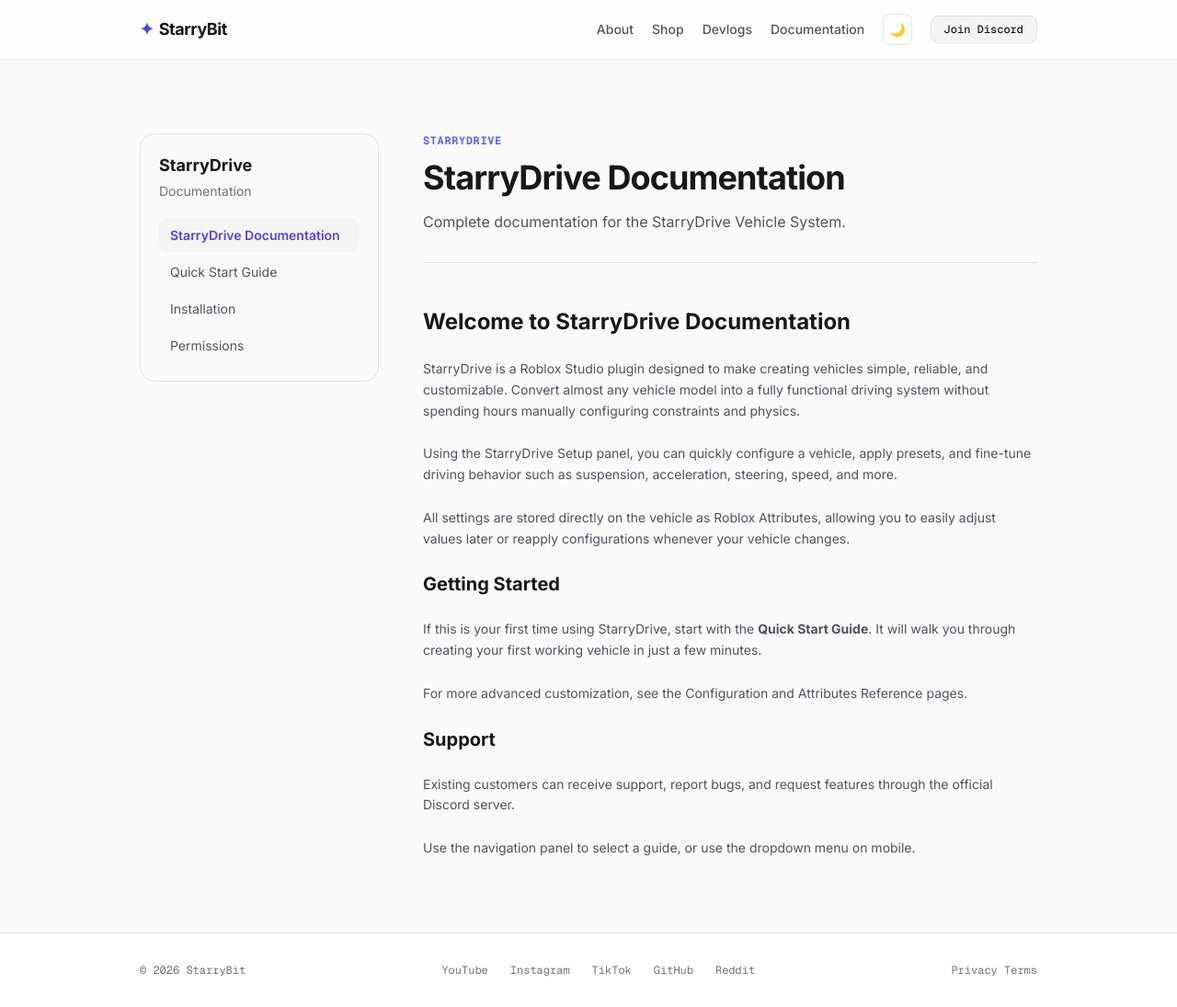
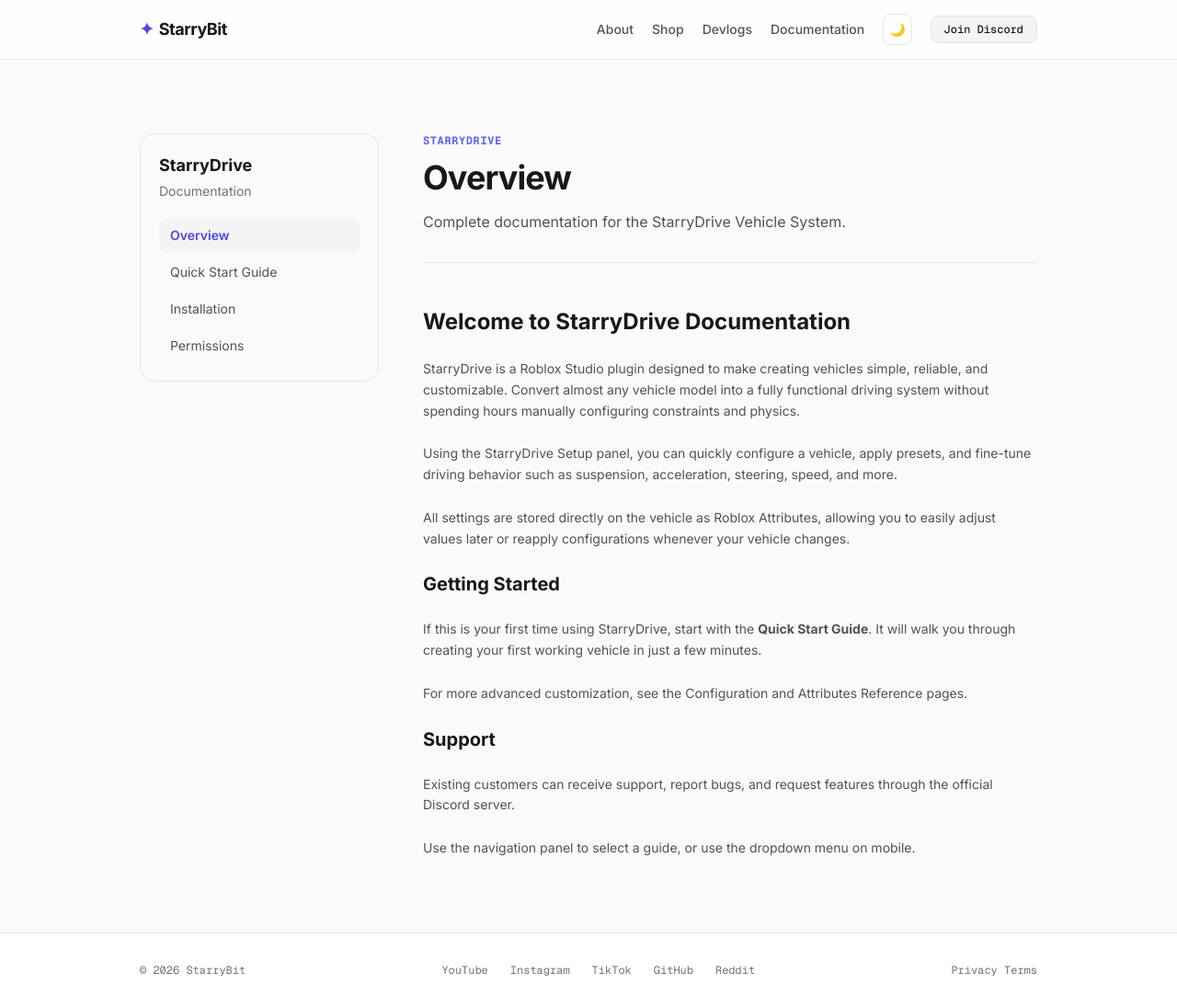
Before and after one commit to StarryBit/starrybit.github.io, a Jekyll site: the page built from _docs/starrydrive/index.html, in a window 1280 px wide and 1095 px high. Shown: the whole window at 92% size. Built offline with Jekyll 4.4.1, drawn with Linux system fonts in a browser that asks for light colours; nearby versions of some CDN libraries.

Commit message:
Update index.html

```diff
--- a/_docs/starrydrive/index.html
+++ b/_docs/starrydrive/index.html
@@ -1,6 +1,6 @@
 ---
 layout: docs
-title: StarryDrive Documentation
+title: Overview
 product: StarryDrive
 version: 1.2.0
 description: Complete documentation for the StarryDrive Vehicle System.
```
